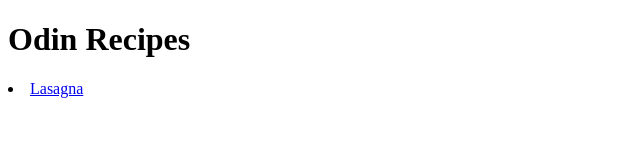
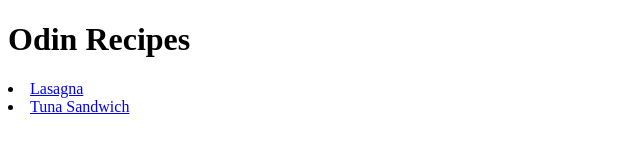
Before and after one commit to kimberlyhogg/odin_recipes, a plain HTML site: page index.html in a window 1280 px wide. Shown: the whole page, without its empty margins (0-640 px from the left). Drawn offline with Linux system fonts and the light colour scheme.

Commit message:
Add link to Tuna Sandwich to Index.html

```diff
--- a/index.html
+++ b/index.html
@@ -9,6 +9,7 @@
 <body>
     <h1>Odin Recipes</h1>
 <li><a href ="/recipes/Lasagna.html">Lasagna</a></li>
+<li><a href ="/recipes/tuna_sandwich.html">Tuna Sandwich</a></li>
 
 </body>
 </html>
```
